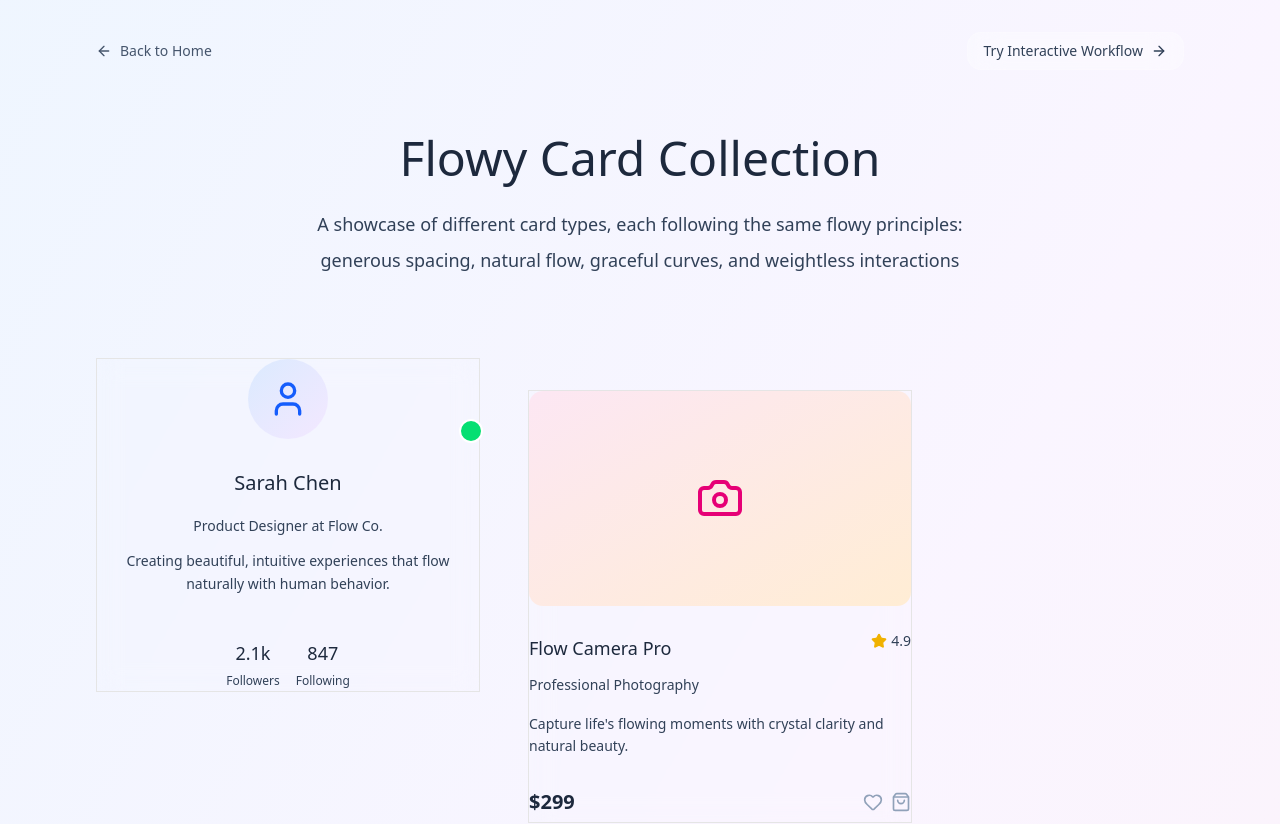
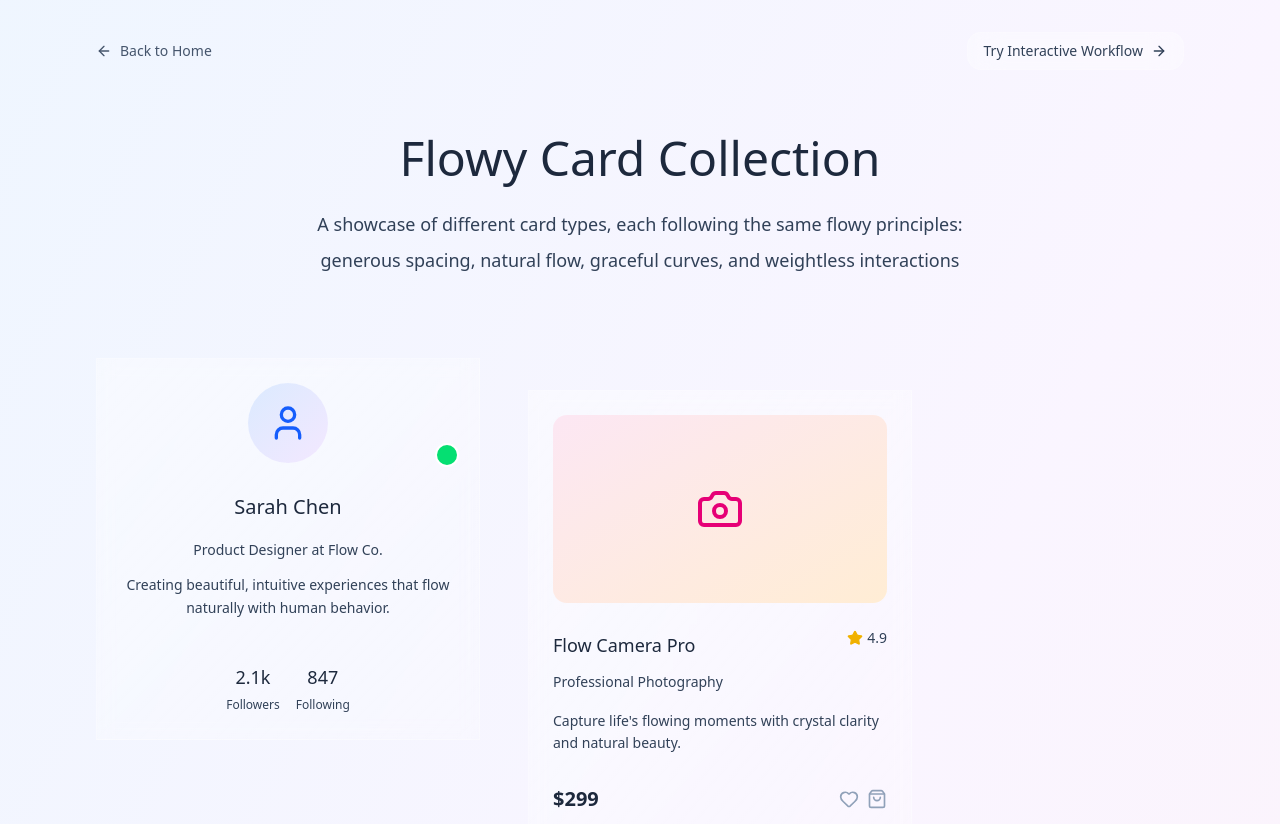
Before and after one commit to bswa006/flowy-design, a Next.js app: page /cards in a window 1280 px wide. Shown: the top 824 px of the page. Built offline with nearby package versions, Linux system fonts and the light colour scheme.

Commit message:
fix: restore beautiful glassmorphic card styling - Force legacy flowy styles instead of Mercury variants - Add proper CSS variables for flowy design tokens - Complete Tailwind config with missing backdrop-blur and shadow classes - Cards now display with proper glass morphism effects

```diff
--- a/app/cards/page.tsx
+++ b/app/cards/page.tsx
@@ -38,7 +38,12 @@ const FlowyCard = ({
     animate={{ opacity: 1, y: 0 }}
     transition={{ delay, duration: 0.6 }}
   >
-    <BaseFlowyCard size={size} {...props}>
+    <BaseFlowyCard
+      size={size}
+      variant="glass"
+      mercury={false}
+      {...props}
+    >
       {children}
     </BaseFlowyCard>
   </motion.div>
--- a/app/globals.css
+++ b/app/globals.css
@@ -47,6 +47,12 @@
   --radius: 0.625rem;
   --background: oklch(1 0 0);
   --foreground: oklch(0.145 0 0);
+
+  /* Flowy Design System Variables */
+  --flowy-glass: rgba(255, 255, 255, 0.4);
+  --flowy-glass-dark: rgba(24, 24, 24, 0.35);
+  --flowy-border: rgba(255, 255, 255, 0.25);
+  --flowy-border-dark: rgba(255, 255, 255, 0.1);
   --card: oklch(1 0 0);
   --card-foreground: oklch(0.145 0 0);
   --popover: oklch(1 0 0);
--- a/tailwind.config.ts
+++ b/tailwind.config.ts
@@ -40,16 +40,19 @@ const config: Config = {
 
       boxShadow: {
         // Soft, weightless shadows like morning mist
+        'flowy': '0 4px 16px rgba(0, 0, 0, 0.06), 0 1px 3px rgba(0, 0, 0, 0.04)',
         'flowy-xs': '0 2px 8px rgba(0, 0, 0, 0.04), 0 1px 3px rgba(0, 0, 0, 0.02)',
         'flowy-sm': '0 4px 12px rgba(0, 0, 0, 0.05), 0 2px 4px rgba(0, 0, 0, 0.03)',
         'flowy-md': '0 8px 20px rgba(0, 0, 0, 0.06), 0 3px 6px rgba(0, 0, 0, 0.04)',
         'flowy-lg': '0 12px 28px rgba(0, 0, 0, 0.08), 0 4px 8px rgba(0, 0, 0, 0.05)',
         'flowy-xl': '0 16px 40px rgba(0, 0, 0, 0.10), 0 6px 12px rgba(0, 0, 0, 0.06)',
         'flowy-float': '0 20px 60px rgba(0, 0, 0, 0.12), 0 8px 16px rgba(0, 0, 0, 0.08)',
+        'flowy-dark': '0 4px 16px rgba(0, 0, 0, 0.15), 0 1px 3px rgba(0, 0, 0, 0.10)',
       },
 
       backdropBlur: {
         // Natural blur like looking through water
+        'flowy': '8px',
         'flowy-xs': '4px',
         'flowy-sm': '8px',
         'flowy-md': '12px',
@@ -77,6 +80,17 @@ const config: Config = {
           '0%, 100%': { transform: 'scale(1)' },
           '50%': { transform: 'scale(1.02)' },
         },
+      },
+
+      // Flowy design system variables
+      backgroundColor: {
+        'flowy-glass': 'var(--flowy-glass)',
+        'flowy-glass-dark': 'var(--flowy-glass-dark)',
+      },
+
+      borderColor: {
+        'flowy-border': 'var(--flowy-border)',
+        'flowy-border-dark': 'var(--flowy-border-dark)',
       },
 
       // Flowy color palette - soft, natural tones
```
